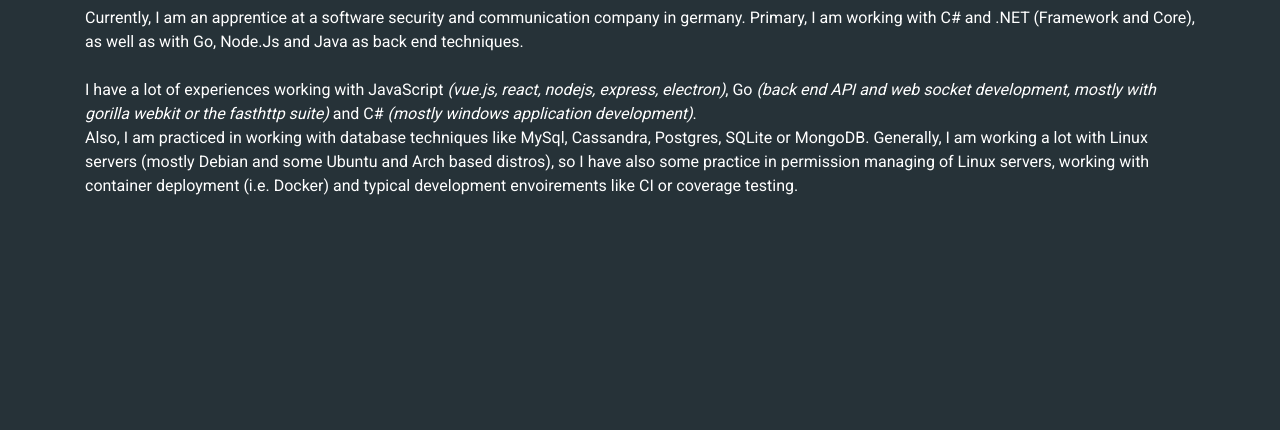
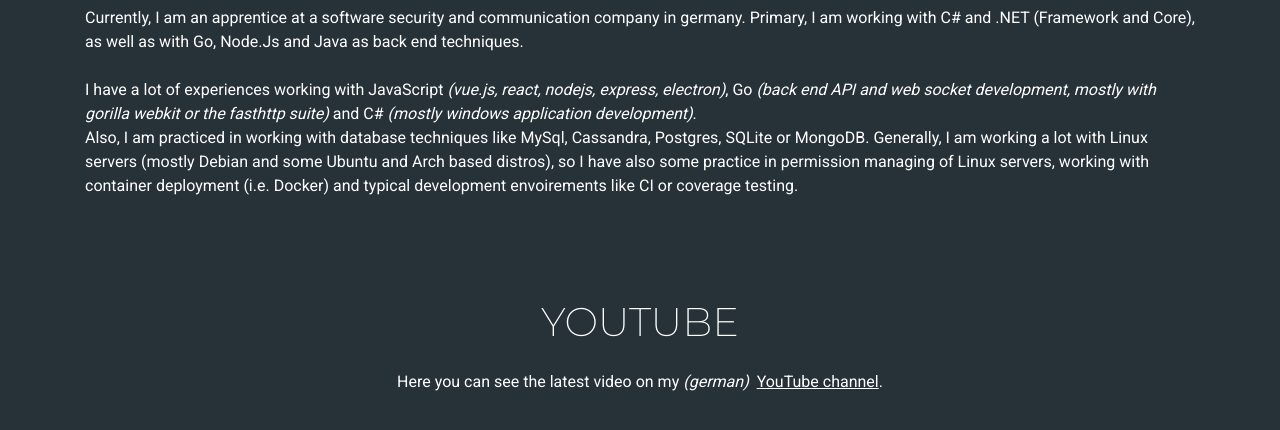
Before and after one commit to zekroTJA/zekro-de-rewrite, a Vue app: page /#/ in a window 1280 px wide. Shown: the part 1110-1540 px from the top of the page. Before the commit the page ends 1508 px from the top, so only its background shows below. Built offline with nearby package versions, Linux system fonts and the light colour scheme.

Commit message:
add youtube section to main page

```diff
--- a/src/pages/Main.vue
+++ b/src/pages/Main.vue
@@ -14,7 +14,7 @@
         </div>
       </b-container>
     </div>
-    <b-container id="about" class="content">
+    <b-container id="about" class="content mt-6">
       <h1 class="page-header">ABOUT ME</h1>
       <p class="mt-5">
         Hey, my name is Ringo. 👋
@@ -32,6 +32,14 @@
         (mostly Debian and some Ubuntu and Arch based distros), so I have also some practice in permission managing of Linux servers, working with container
         deployment (i.e. Docker) and typical development envoirements like CI or coverage testing.
       </p>
+      <h1 class="page-header mt-6">YOUTUBE</h1>
+      <p class="text-center mt-4">
+        Here you can see the latest video on my <i>(german)</i>&nbsp;
+        <a href="https://youtube.com/zekrommaster110" target="_blank" class="text-white">YouTube channel</a>.
+      </p>
+      <div class="yt-iframe d-flex mt-5">
+			  <iframe title="My last Youtube videos" src="https://www.youtube-nocookie.com/embed?max-results=1&amp;controls=1&amp;showinfo=0&amp;rel=0&amp;listType=user_uploads&amp;list=zekrommaster110" allowfullscreen></iframe>
+		  </div>
     </b-container>
     <Footer />
   </div>
@@ -65,6 +73,10 @@
 </script>
 
 <style scoped>
+  a {
+    text-decoration: underline;
+  }
+
   .main-header {
     width: 100%;
     height: 100vh;
@@ -107,8 +119,16 @@
     position: relative;
   }
 
-  .content {
+  .mt-6 {
     margin-top: 100px;
+  }
+
+  .yt-iframe > iframe {
+	  max-width: 100%;
+	  width: 900px;
+	  height: 510px;
+    border: 0;
+    margin: 0px auto;
   }
 
   @media screen and (max-height: 750px),
```
